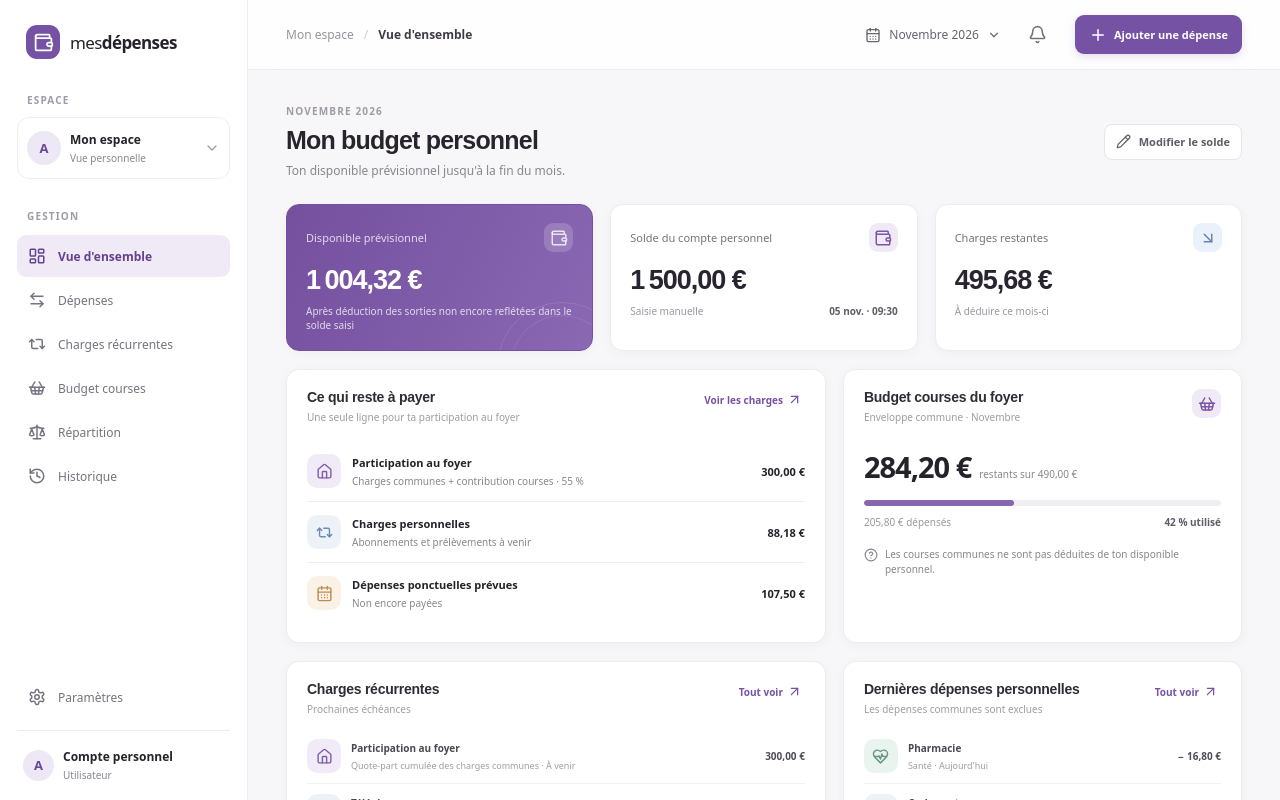
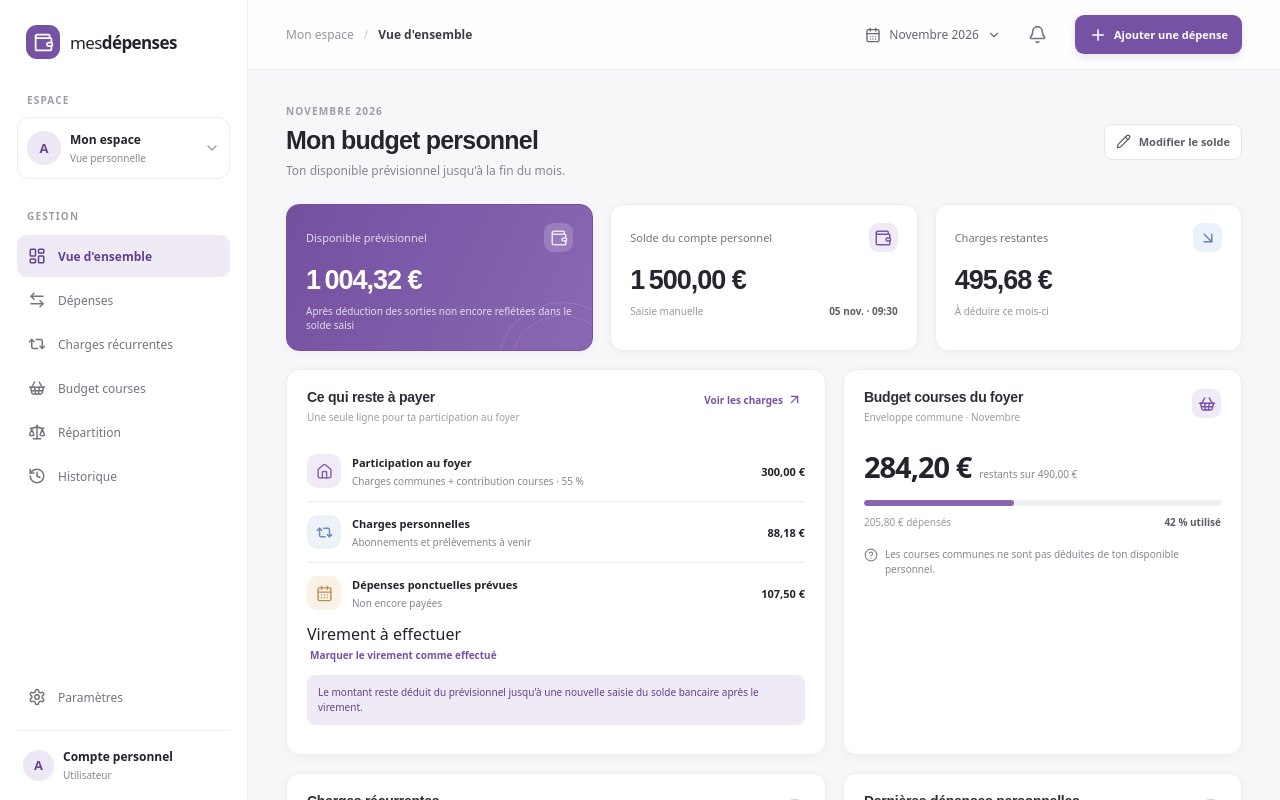
Before and after one commit to arnaudstdr/suivi-depenses, a React (Vite) app in the folder frontend/: page / in a window 1280 px wide. Shown: the top 800 px of the page. Built offline with nearby package versions, Linux system fonts and the light colour scheme.

Commit message:
frontend: expose household contribution transfer confirmation

```diff
--- a/frontend/src/App.tsx
+++ b/frontend/src/App.tsx
@@ -61,7 +61,7 @@ function App(){
       <article className="panel"><div className="panel-heading"><div><h2>Ce qui reste à payer</h2><p>Une seule ligne pour ta participation au foyer</p></div><button className="text-link" onClick={()=>setSection("Charges récurrentes")}>Voir les charges <ArrowUpRight size={15}/></button></div>
        <div className="deduction-list"><div className="deduction-row"><div className="budget-symbol violet"><House size={17}/></div><div className="deduction-copy"><strong>Participation au foyer</strong><span>Charges communes + contribution courses · 55 %</span></div><strong>{euro(householdShare)}</strong></div>
        <div className="deduction-row"><div className="budget-symbol blue"><Repeat2 size={17}/></div><div className="deduction-copy"><strong>Charges personnelles</strong><span>Abonnements et prélèvements à venir</span></div><strong>{euro(personalRecurring)}</strong></div>
-       <div className="deduction-row"><div className="budget-symbol orange"><CalendarDays size={17}/></div><div className="deduction-copy"><strong>Dépenses ponctuelles prévues</strong><span>Non encore payées</span></div><strong>{euro(planned)}</strong></div></div>
+       <div className="deduction-row"><div className="budget-symbol orange"><CalendarDays size={17}/></div><div className="deduction-copy"><strong>Dépenses ponctuelles prévues</strong><span>Non encore payées</span></div><strong>{euro(planned)}</strong></div></div><div className="contribution-action"><span>{contributionTransferred?"Virement effectué":"Virement à effectuer"}</span><button className="text-link" onClick={()=>setContributionTransferred(v=>!v)}>{contributionTransferred?"Annuler la confirmation":"Marquer le virement comme effectué"}</button><p className="form-hint">Le montant reste déduit du prévisionnel jusqu'à une nouvelle saisie du solde bancaire après le virement.</p></div>
       </article>
       <article className="panel grocery-panel"><div className="panel-heading"><div><h2>Budget courses du foyer</h2><p>Enveloppe commune · Novembre</p></div><span className="soft-icon violet"><ShoppingBasket size={18}/></span></div><div className="grocery-total"><strong>{euro(groceryLeft)}</strong><span>restants sur {euro(490)}</span></div><div className="progress-track"><span className="progress-fill violet-fill" style={{width:`${grocerySpent/490*100}%`}}/></div><div className="card-foot"><span>{euro(grocerySpent)} dépensés</span><strong>{Math.round(grocerySpent/490*100)} % utilisé</strong></div><p className="grocery-note"><CircleHelp size={14}/> Les courses communes ne sont pas déduites de ton disponible personnel.</p></article>
      </section>
```
